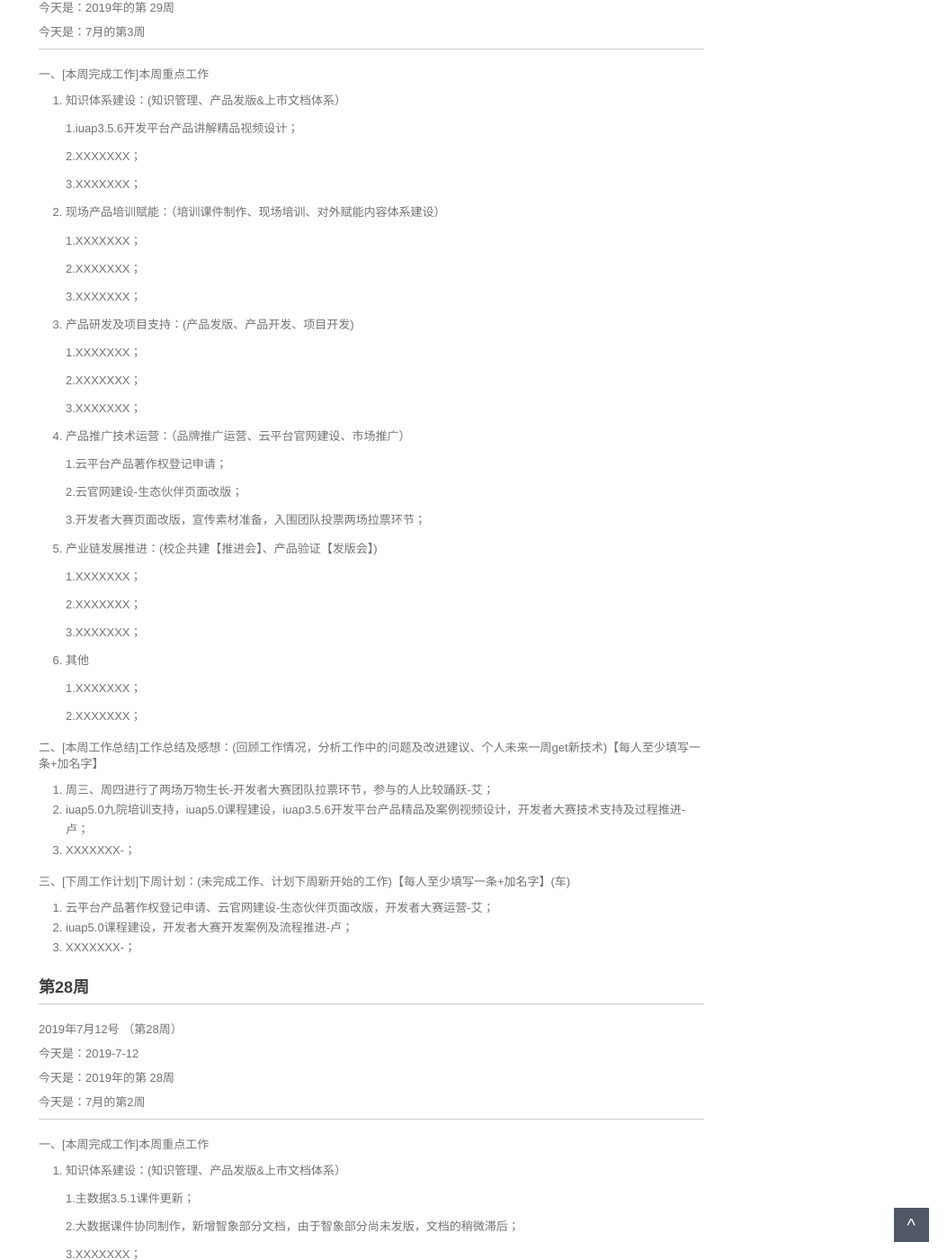
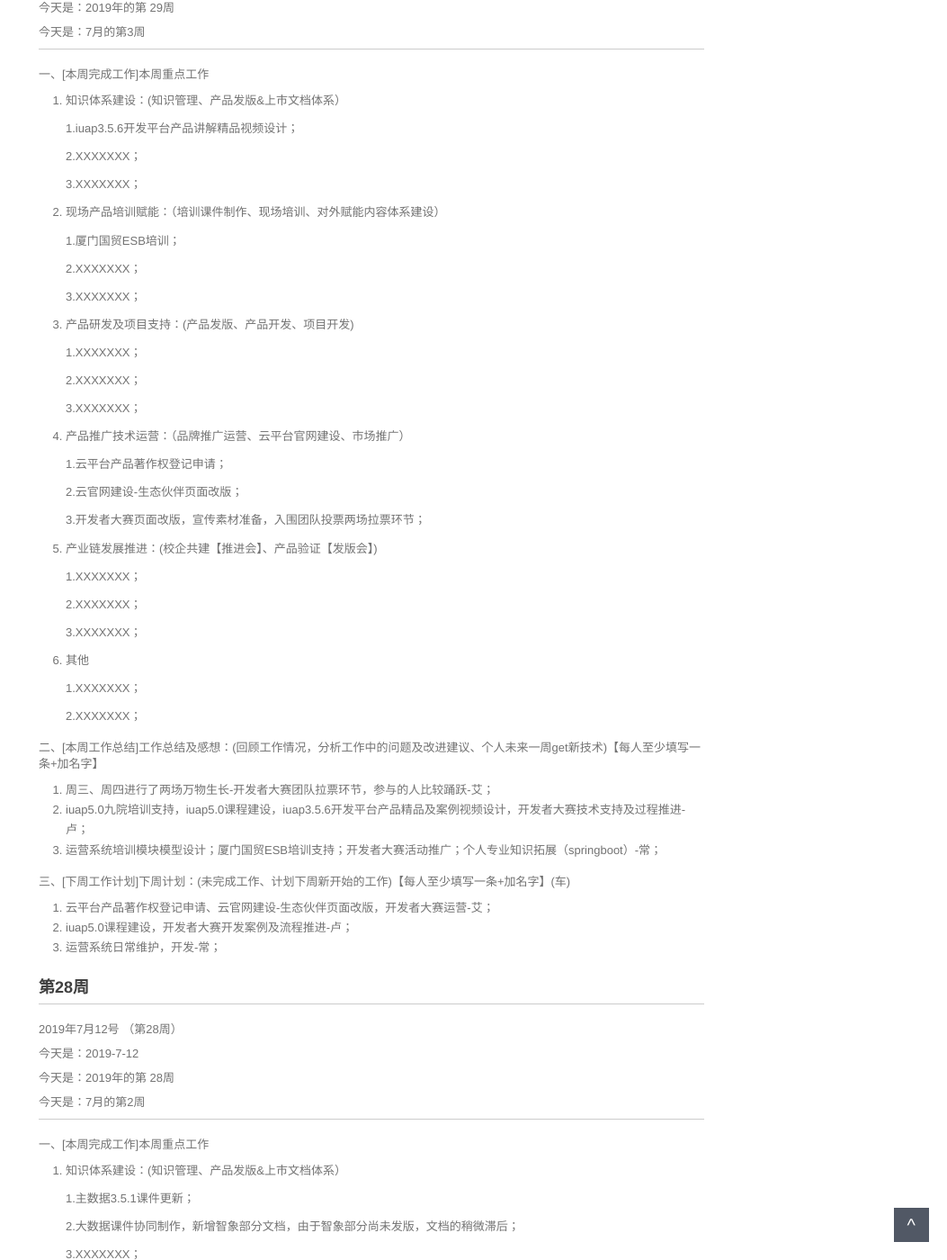
Before and after one commit to walllFlower/blog, a Jekyll site: the page built from _posts/2018-07-17-day_report_cxz.md, in a window 1280 px wide and 1400 px high, scrolled down 435 px. Shown: the whole window at 90% size, without its empty margins (227-1280 px from the left). Built offline with Jekyll 4.4.1, drawn with Linux system fonts in a browser that asks for light colours; comment, search, counter and statistics services are not loaded.

Commit message:
Update 2018-07-17-day_report_cxz.md

```diff
--- a/_posts/2018-07-17-day_report_cxz.md
+++ b/_posts/2018-07-17-day_report_cxz.md
@@ -33,7 +33,7 @@ categories: 技术运营工作周报
 
 2. 现场产品培训赋能：（培训课件制作、现场培训、对外赋能内容体系建设）
 
-    1.XXXXXXX；
+    1.厦门国贸ESB培训；
 
     2.XXXXXXX；
 
@@ -74,13 +74,13 @@ categories: 技术运营工作周报
 
 1. 周三、周四进行了两场万物生长-开发者大赛团队拉票环节，参与的人比较踊跃-艾；
 2. iuap5.0九院培训支持，iuap5.0课程建设，iuap3.5.6开发平台产品精品及案例视频设计，开发者大赛技术支持及过程推进-卢；
-3. XXXXXXX-；
+3. 运营系统培训模块模型设计；厦门国贸ESB培训支持；开发者大赛活动推广；个人专业知识拓展（springboot）-常；
 
 三、[下周工作计划]下周计划：(未完成工作、计划下周新开始的工作)【每人至少填写一条+加名字】(车)
 
 1. 云平台产品著作权登记申请、云官网建设-生态伙伴页面改版，开发者大赛运营-艾；
 2. iuap5.0课程建设，开发者大赛开发案例及流程推进-卢；
-3. XXXXXXX-；
+3. 运营系统日常维护，开发-常；
 
 
 ###  第28周
```
